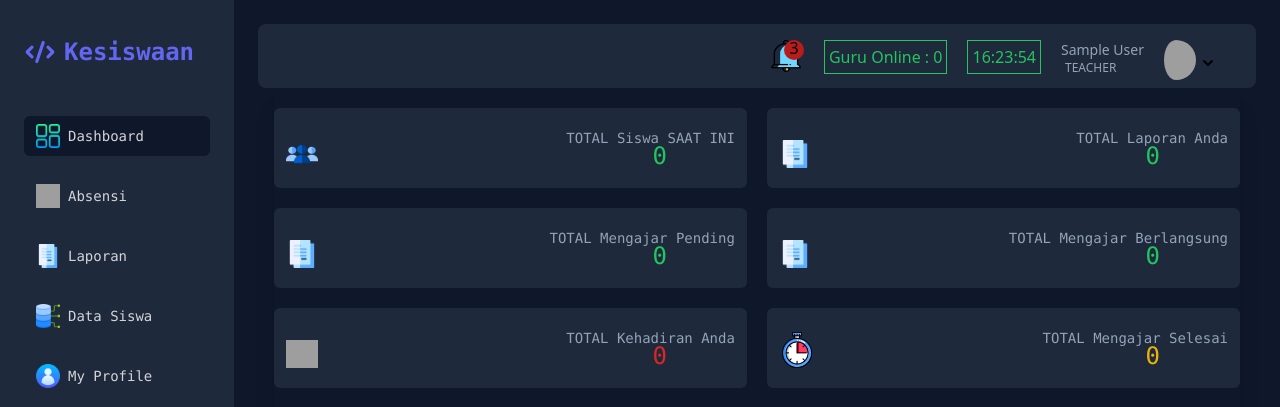
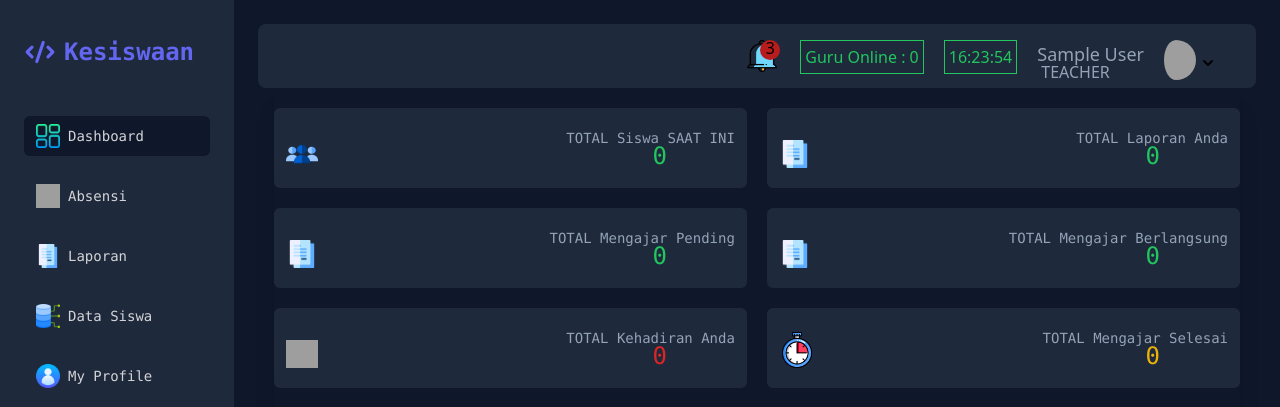
Before and after one commit to BerkatPS/BerkatPS.github.io, a PHP site: page /Project-Work/Teacher/ in a window 1280 px wide. Shown: the top 407 px of the page. Run offline with PHP 8.4, Linux system fonts and the light colour scheme; the visitor is signed in with stand-in values (Sample User, id 1); data that the repository does not hold is empty; style sheets or scripts are compiled from the project's sources; some libraries are stand-ins or nearby versions; grey boxes are pictures that could not be loaded.

Commit message:
Mengubah Tampilan Mobile Pada Navbar

```diff
--- a/Teacher/index.php
+++ b/Teacher/index.php
@@ -146,8 +146,8 @@ if($time['tm_hour'] > 8){
                             @click= "isOpen = !isOpen"
                             class="flex items-center pb-2 focus:outline-none ">
                                 <div class="gap-3 relative flex md:text-base">
-                                    <span class="flex space-y-2 text-sm text-slate-400"><?= $_SESSION['Teacher']; ?></span>
-                                   <span class="absolute pt-5 pl-1 text-xs items-center text-slate-400">TEACHER</span>
+                                    <span class="flex space-y-2 text-sm md:text-lg text-slate-400"><?= $_SESSION['Teacher']; ?></span>
+                                   <span class="absolute pt-5 pl-1 text-xs md:text-base items-center text-slate-400">TEACHER</span>
                                    <img src="https://raw.githubusercontent.com/sefyudem/Responsive-Login-Form/master/img/avatar.svg" class="rounded-full flex h-10 w-10 gap-2 pl-2" alt="image" srcset="">
                                 </div>
                                 <div class="relative">
```
